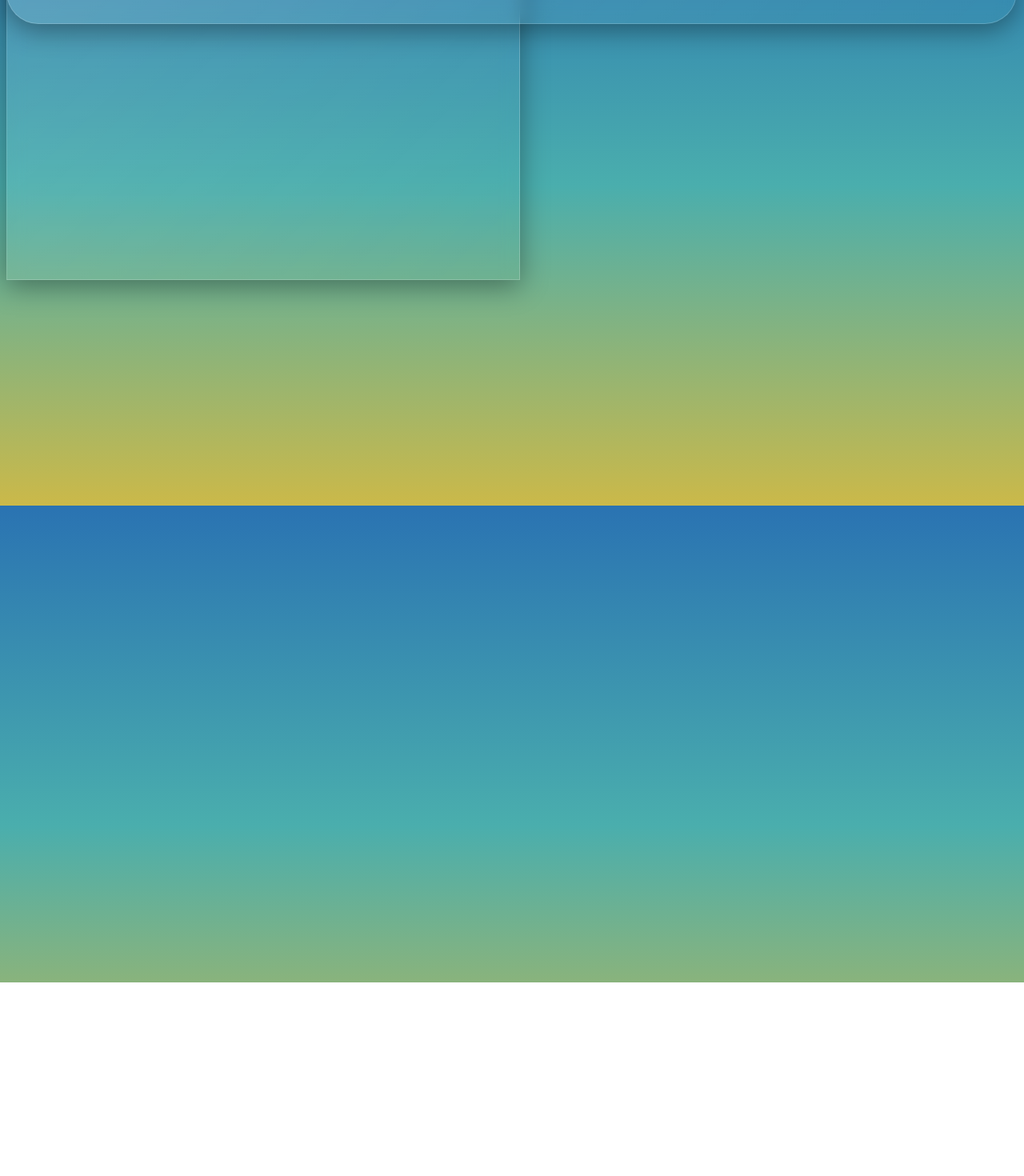
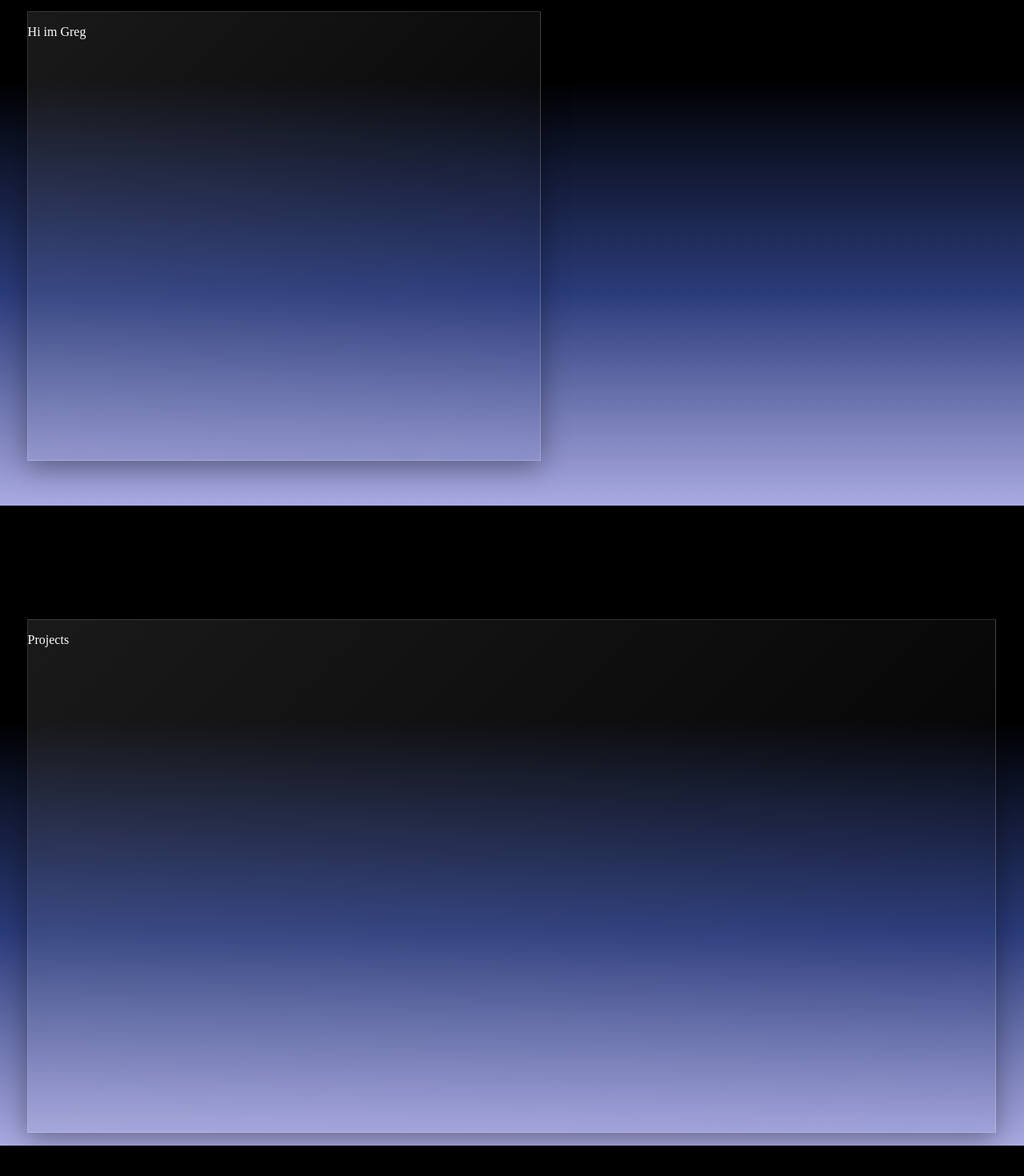
Before and after one commit to gyasinski/personal-website, a React (Create React App) app in the folder website-frontend/: page / in a window 1280 px wide. Shown: the part 168-1638 px from the top of the page at 80% size. Before the commit the page ends 1396 px from the top, so only its background shows below. Built offline with nearby package versions, Linux system fonts and the light colour scheme.

Commit message:
updated css
- glass divs now position in a more reliable fashion by switching to viewport units instead of percentages and fixing a bug where i used vh for the width property

```diff
--- a/website-frontend/src/App.css
+++ b/website-frontend/src/App.css
@@ -1,7 +1,7 @@
 /* Body and Text */
 html {
     height: 100vh;
-    background-image: linear-gradient(#2a73b2, #4aaead, #cbb949);
+    background-image: linear-gradient(#000000, #000000, #2a3b7a, #aaaae1);
     overflow-x: hidden;
 }
 
@@ -10,10 +10,15 @@ h1 {
     text-align: center;
 }
 
+p {
+    color: white;
+}
+
 /* Shapes */
 .screen {
-    width: 100vh;
-    height: 100vw;
+    position: static;
+    width: 100vw;
+    height: 100vh;
     z-index: 1;
 }
 
@@ -24,8 +29,25 @@ h1 {
     border: 1px solid rgba(255, 255, 255, 0.18);
     box-shadow: 0 8px 32px 0 rgba(0, 0, 0, 0.37);
 
-    height: 50vh;
+    height: 70vh;
     width: 50vw;
+    position: relative;
+    left: 2vw;
+    top: 15vh;
+}
+
+.glass2 {
+    background: linear-gradient(135deg, rgba(255, 255, 255, 0.1), rgba(255, 255, 255, 0));
+    backdrop-filter: blur(10px);
+    -webkit-backdrop-filter: blur(10px);
+    border: 1px solid rgba(255, 255, 255, 0.18);
+    box-shadow: 0 8px 32px 0 rgba(0, 0, 0, 0.37);
+
+    height: 80vh;
+    width: 94.5vw;
+    position: relative;
+    left: 2vw;
+    top: 10vh;
 }
 
 /* Tool Bar */
--- a/website-frontend/src/App.js
+++ b/website-frontend/src/App.js
@@ -7,14 +7,19 @@ function App() {
           <BuildStars />
           <div className="toolBar">
               <div className="toolButtons">
+                  <button className="toolButton" type="button">Projects</button>
                   <button className="toolButton" type="button">Experience</button>
-                  <button className="toolButton" type="button">Projects</button>
                   <button className="toolButton" type="button">Contact Me</button>
               </div>
           </div>
           <div className="screen">
               <div className="glass1">
                   <p>Hi im Greg</p>
+              </div>
+          </div>
+          <div className="screen">
+              <div className="glass2">
+                  <p>Projects</p>
               </div>
           </div>
       </div>
@@ -25,13 +30,14 @@ function BuildStars() {
     let RandomY, RandomX, RandomSize;
     const stars = [];
 
-    for (let i = 0; i < 1000; i++) {
+    for (let i = 0; i < 500; i++) {
         RandomY = Math.floor(Math.random()* window.innerHeight).toString() + "px";
         RandomX = Math.floor(Math.random()* window.innerWidth).toString() + "px";
         RandomSize = Math.floor((Math.random()*5) + 5).toString() + "px";
 
         stars.push(
             <Star
+                position="fixed"
                 color="#FFFFFF"
                 size={RandomSize}
                 top={RandomY}
```
